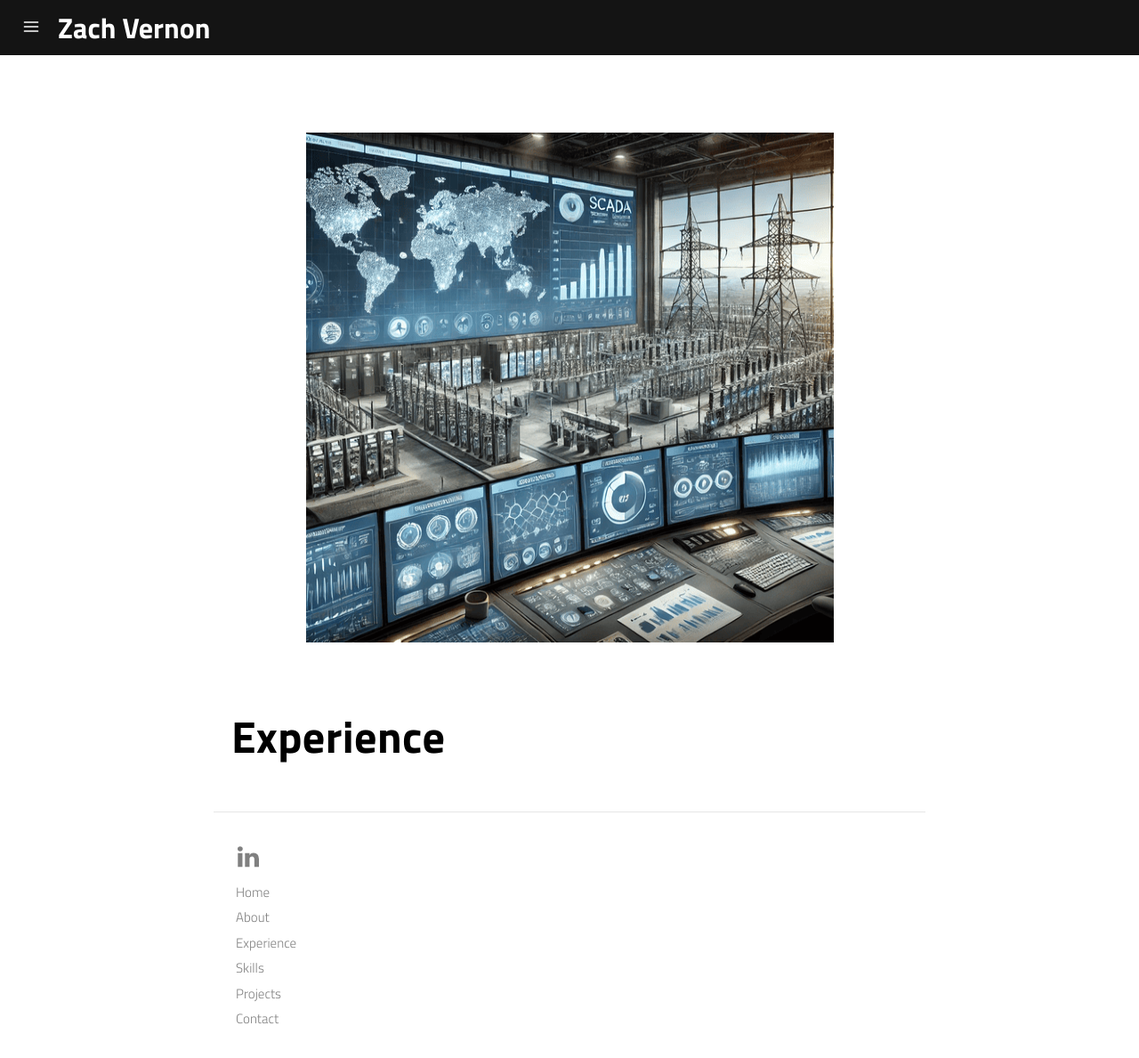
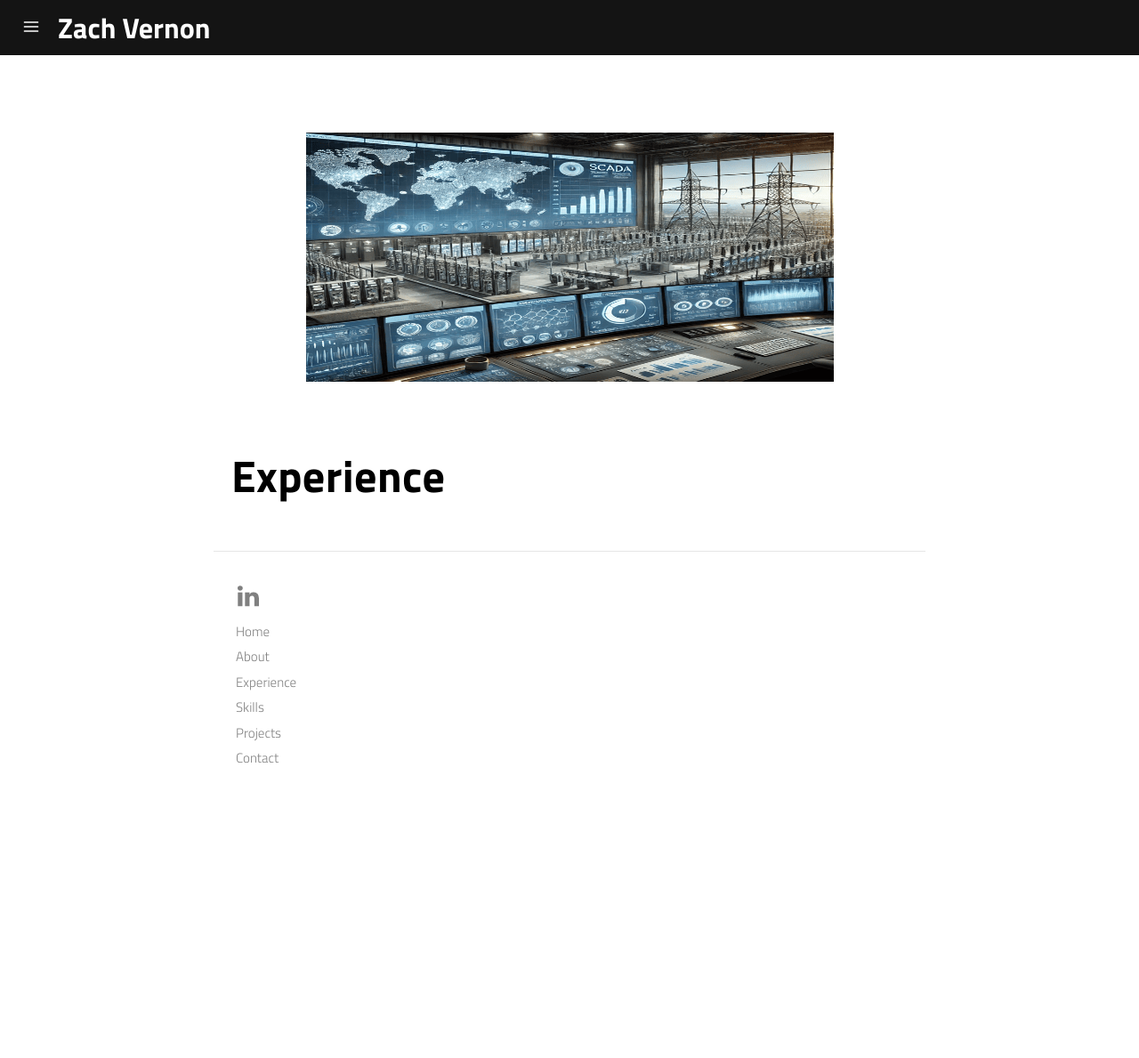
Before and after one commit to z-vernon/z-vernon.github.io, a Jekyll site: the page built from pages/experience.md, in a window 1280 px wide and 1189 px high. Shown: the whole window at 89% size. Built offline with Jekyll 4.4.1, drawn with Linux system fonts in a browser that asks for light colours; a script that is not in the unit is left out.

Commit message:
Update experience.md

```diff
--- a/pages/experience.md
+++ b/pages/experience.md
@@ -7,5 +7,5 @@ description: Some description.
 permalink: /experience/
 ---
 
-<img class="img" src="/assets/img/SCADA.PNG" alt="WZV" width="593" height="593">
+<img class="img" src="/assets/img/SCADA.PNG" alt="WZV" width="593" height="300">
 # Experience
```
